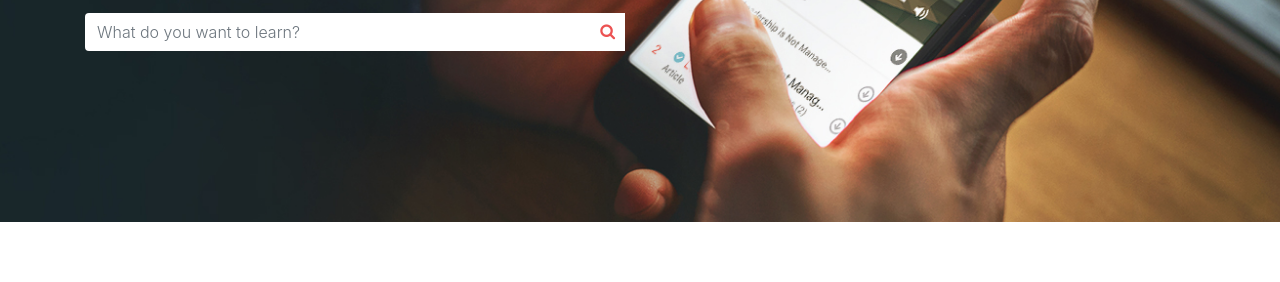
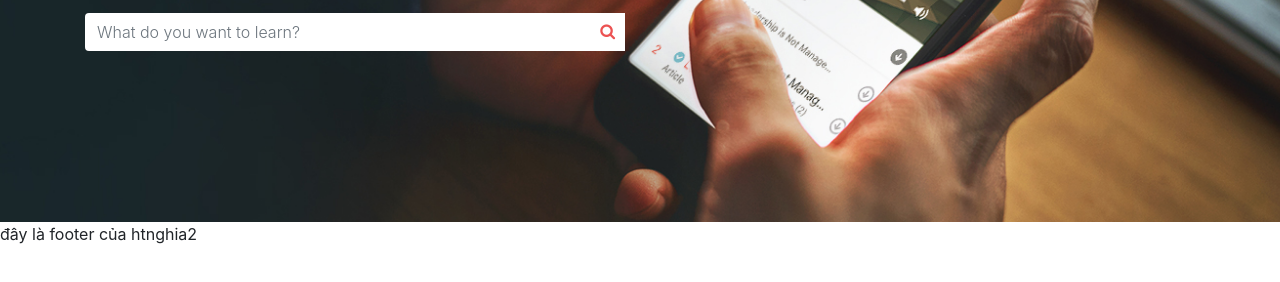
Before and after one commit to HuynhTrungNghia1995/HuynhTrungNghia_Udemy, a plain HTML site: page index.html in a window 1280 px wide. Shown: the part 386-668 px from the top of the page. Drawn offline with nearby package versions, Linux system fonts and the light colour scheme.

Commit message:
implement footer htnghia2

```diff
--- a/index.html
+++ b/index.html
@@ -92,6 +92,7 @@
         </div>
       </div>
     </section>
+    <footer>đây là footer của htnghia2</footer>
     <script
       src="https://code.jquery.com/jquery-3.3.1.slim.min.js"
       integrity="sha384-q8i/X+965DzO0rT7abK41JStQIAqVgRVzpbzo5smXKp4YfRvH+8abtTE1Pi6jizo"
```
